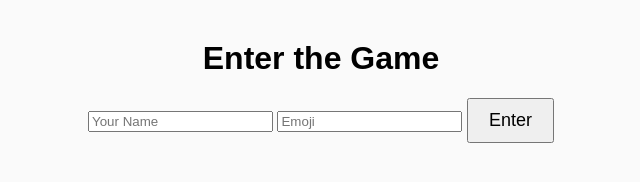
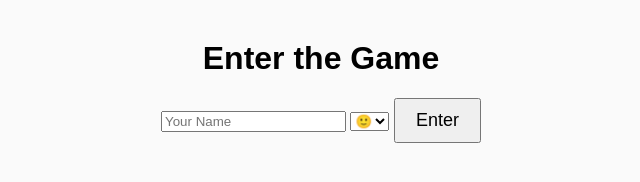
Before and after one commit to delightfulduncan/johnbocks, a plain HTML site: page index.html in a window 1280 px wide. Shown: the whole page, without its empty margins (319-959 px from the left). Drawn offline with Linux system fonts and the light colour scheme.

Commit message:
Update index.html

```diff
--- a/index.html
+++ b/index.html
@@ -11,7 +11,13 @@
   <div id="login-screen">
     <h1>Enter the Game</h1>
     <input type="text" id="username" placeholder="Your Name">
-    <input type="text" id="emoji" placeholder="Emoji" maxlength="2">
+    <select id="emoji">
+      <option value="🙂">🙂</option>
+      <option value="😎">😎</option>
+      <option value="🤖">🤖</option>
+      <option value="🐱">🐱</option>
+      <option value="🔥">🔥</option>
+    </select>
     <button id="enter">Enter</button>
   </div>
 
```
